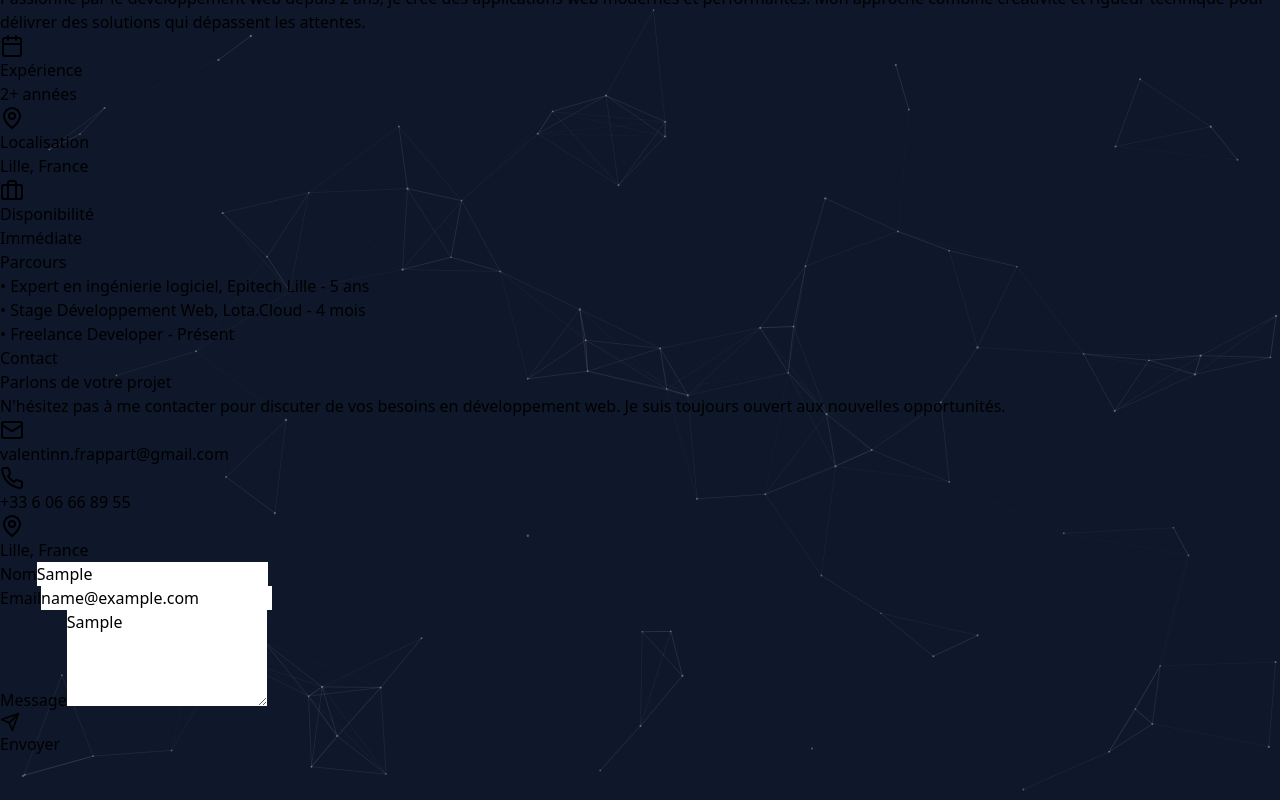
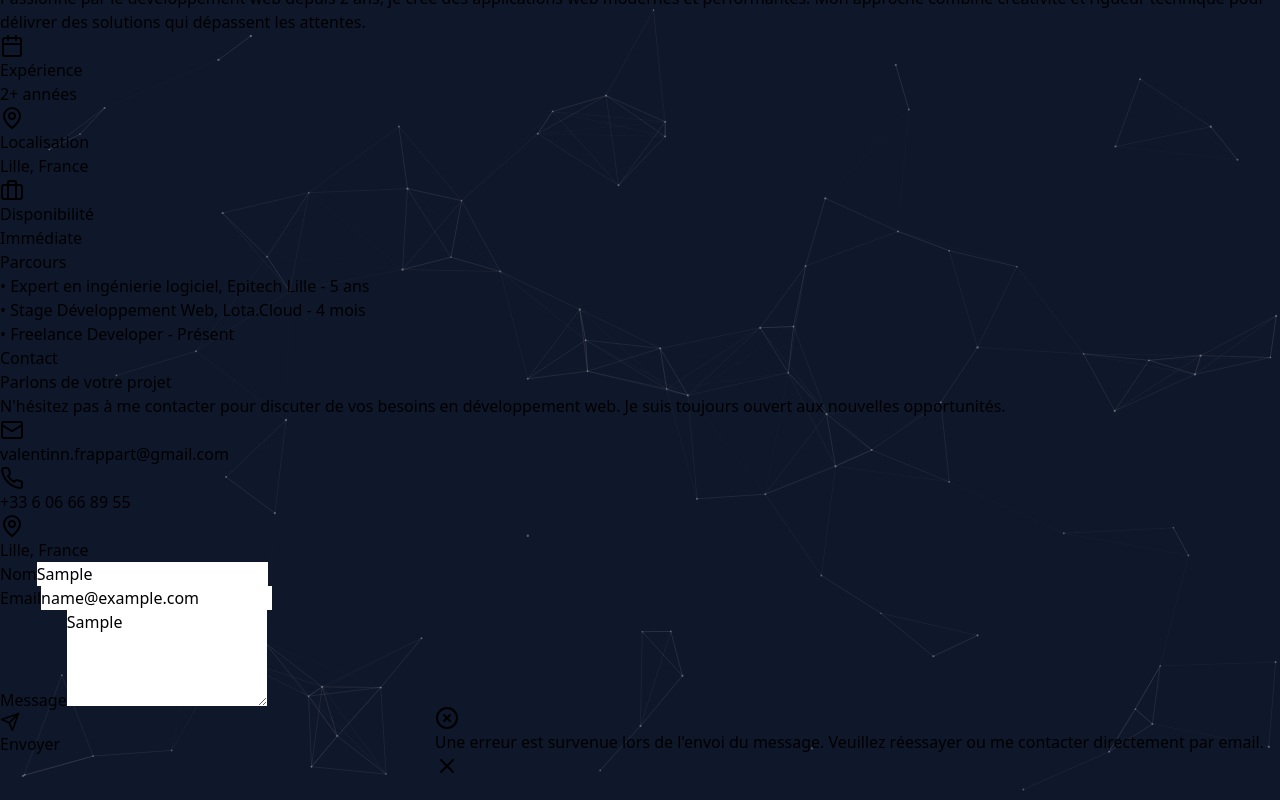
Before and after one commit to ValentinFrp/ValentinFrappart.fr, a React (Vite) app: page / in a window 1280 px wide. Both pictures are taken after typing "Sample", "name@example.com", "Sample" into the empty fields and a click on the button "Envoyer". Shown: the part 2350-3150 px from the top of the page. Built offline with nearby package versions, Linux system fonts and the light colour scheme; no server answers.

Commit message:
feat: add cards and better msg for contact

```diff
--- a/src/components/Contact.tsx
+++ b/src/components/Contact.tsx
@@ -1,8 +1,8 @@
 import { motion } from "framer-motion";
 import { Send, Mail, Phone, MapPin } from "lucide-react";
 import React, { useState } from "react";
-import { toast } from "react-hot-toast";
 import { sendEmail, isEmailConfigured } from "../utils/email";
+import { showToast } from "./ui/Toast";
 
 const Contact = () => {
   const [formState, setFormState] = useState({
@@ -16,7 +16,9 @@ const Contact = () => {
     e.preventDefault();
 
     if (!isEmailConfigured()) {
-      toast.error("Le formulaire de contact est temporairement indisponible.");
+      showToast.error(
+        "Le formulaire de contact est temporairement indisponible. Veuillez réessayer plus tard.",
+      );
       return;
     }
 
@@ -24,11 +26,15 @@ const Contact = () => {
 
     try {
       await sendEmail(formState);
-      toast.success("Message envoyé avec succès!");
+      showToast.success(
+        "Votre message a été envoyé avec succès! Je vous répondrai dans les plus brefs délais.",
+      );
       setFormState({ name: "", email: "", message: "" });
     } catch (error) {
       console.error("Erreur lors de l'envoi:", error);
-      toast.error("Erreur lors de l'envoi du message. Veuillez réessayer.");
+      showToast.error(
+        "Une erreur est survenue lors de l'envoi du message. Veuillez réessayer ou me contacter directement par email.",
+      );
     } finally {
       setIsSubmitting(false);
     }
--- /dev/null
+++ b/src/components/ui/Toast.tsx
@@ -0,0 +1,89 @@
+import { motion } from "framer-motion";
+import { CheckCircle, XCircle, AlertCircle, X } from "lucide-react";
+import { Toast, toast } from "react-hot-toast";
+
+interface ToastProps {
+  t: Toast;
+  message: string;
+  type: "success" | "error" | "info";
+}
+
+const ToastComponent = ({ t, message, type }: ToastProps) => {
+  const icons = {
+    success: <CheckCircle className="w-6 h-6 text-green-500" />,
+    error: <XCircle className="w-6 h-6 text-red-500" />,
+    info: <AlertCircle className="w-6 h-6 text-blue-500" />,
+  };
+
+  const bgColors = {
+    success: "bg-green-50 dark:bg-green-900/20",
+    error: "bg-red-50 dark:bg-red-900/20",
+    info: "bg-blue-50 dark:bg-blue-900/20",
+  };
+
+  const borderColors = {
+    success: "border-l-4 border-green-500",
+    error: "border-l-4 border-red-500",
+    info: "border-l-4 border-blue-500",
+  };
+
+  const textColors = {
+    success: "text-green-800 dark:text-green-200",
+    error: "text-red-800 dark:text-red-200",
+    info: "text-blue-800 dark:text-blue-200",
+  };
+
+  return (
+    <motion.div
+      initial={{ opacity: 0, y: 20, scale: 0.95 }}
+      animate={{ opacity: 1, y: 0, scale: 1 }}
+      exit={{ opacity: 0, y: -20, scale: 0.95 }}
+      className={`
+        ${bgColors[type]}
+        ${borderColors[type]}
+        p-4 rounded-lg shadow-lg
+        flex items-center gap-4
+        min-w-[320px] max-w-md
+        backdrop-blur-sm
+      `}
+    >
+      <span className="flex-shrink-0">{icons[type]}</span>
+      <p className={`${textColors[type]} text-sm flex-1 font-medium`}>
+        {message}
+      </p>
+      <button
+        onClick={() => toast.dismiss(t.id)}
+        className="flex-shrink-0 text-gray-400 hover:text-gray-500 transition-colors"
+      >
+        <X className="w-5 h-5" />
+      </button>
+    </motion.div>
+  );
+};
+
+export const showToast = {
+  success: (message: string) =>
+    toast.custom(
+      (t) => <ToastComponent t={t} message={message} type="success" />,
+      {
+        duration: 5000,
+        position: "bottom-right",
+      },
+    ),
+  error: (message: string) =>
+    toast.custom(
+      (t) => <ToastComponent t={t} message={message} type="error" />,
+      {
+        duration: 7000,
+        position: "bottom-right",
+      },
+    ),
+  info: (message: string) =>
+    toast.custom(
+      (t) => <ToastComponent t={t} message={message} type="info" />,
+      {
+        duration: 5000,
+        position: "bottom-right",
+      },
+    ),
+};
--- a/src/main.tsx
+++ b/src/main.tsx
@@ -1,13 +1,25 @@
 import { StrictMode } from "react";
 import { createRoot } from "react-dom/client";
-import App from "./App.tsx";
+import { Toaster } from "react-hot-toast";
+import App from "./App";
 import "./index.css";
-import { initEmailJS } from "./utils/email.ts";
+import { initEmailJS } from "./utils/email";
 
 initEmailJS();
 
 createRoot(document.getElementById("root")!).render(
   <StrictMode>
+    <Toaster
+      position="bottom-right"
+      toastOptions={{
+        duration: 5000,
+        style: {
+          background: "transparent",
+          boxShadow: "none",
+          padding: 0,
+        },
+      }}
+    />
     <App />
   </StrictMode>,
 );
```
